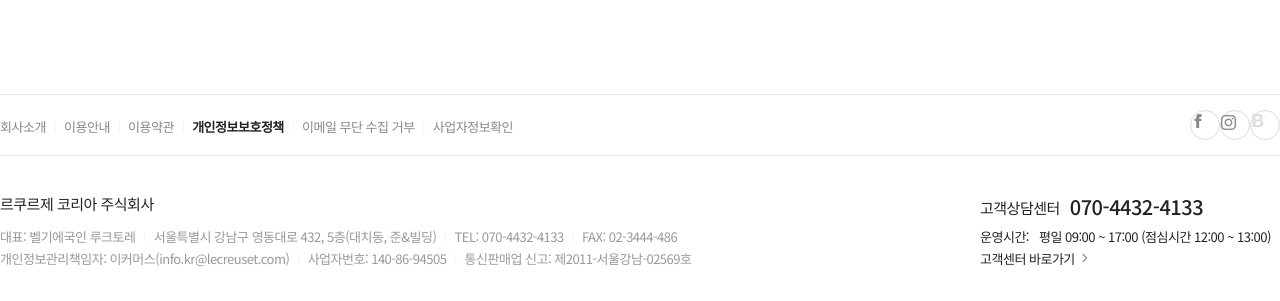
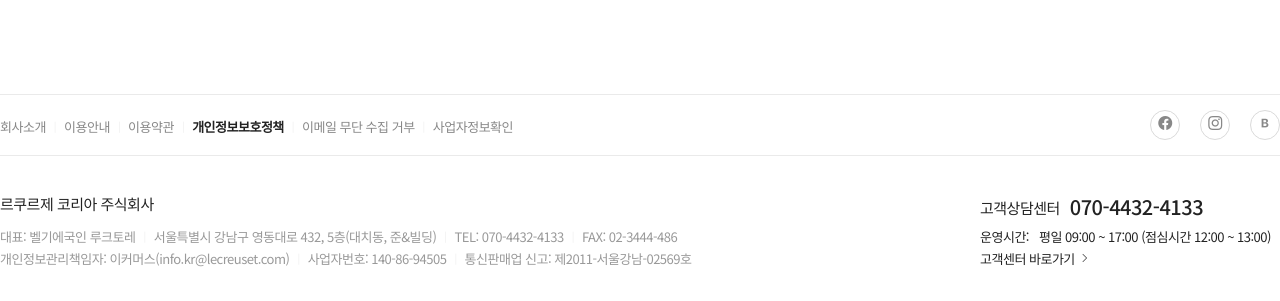
Before and after one commit to notgoodcom/lecrueset_re, a PHP site: page / in a window 1280 px wide. Shown: the part 2447-2748 px from the top of the page. Run offline with PHP 8.4, Linux system fonts and the light colour scheme; some libraries are stand-ins or nearby versions.

Commit message:
css수정

```diff
--- a/css/style.css
+++ b/css/style.css
@@ -343,17 +343,15 @@ a:hover {
                         border-radius: 100%;
                         width:30px;
                         height:30px;
+                        vertical-align: middle;
+                        text-align: center;
+                        margin-left:20px;
                     }
 
                         footer.footer .footerGnb .wrap .snsIconWrap a i {
                             color:#888;
+                            font-size:14px;
                         }
-                        footer.footer .footerGnb .wrap .snsIconWrap a svg {
-                            fill:#888;
-                            width:14px;
-                            height:14px;
-                        }
-
 
             footer.footer .footerWrap {
                 padding:20px 0;
--- a/footer.html
+++ b/footer.html
@@ -11,15 +11,13 @@
             </ul>
             <div class="snsIconWrap">
                 <a class="snsIcon-facebook">
-                    <svg xmlns="http://www.w3.org/2000/svg" width="24" height="24" viewBox="0 0 24 24"><path d="M9 8h-3v4h3v12h5v-12h3.642l.358-4h-4v-1.667c0-.955.192-1.333 1.115-1.333h2.885v-5h-3.808c-3.596 0-5.192 1.583-5.192 4.615v3.385z"/></svg>
+                    <i class="bi bi-facebook"></i>
                 </a>
                 <a class="snsIcon-instagram">
                     <i class="bi bi-instagram"></i>
                 </a>
                 <a class="snsIcon-blog">
-                    <svg width="11" height="14" viewBox="0 0 11 14" fill="none" xmlns="http://www.w3.org/2000/svg">
-                        <path d="M6.17522 13.0749C9.15323 13.0749 11 11.6341 11 9.333C11 7.60187 9.60856 6.30683 7.71372 6.1703V6.0974C8.43937 5.99499 9.10208 5.65284 9.5823 5.1327C10.0625 4.61255 10.3286 3.94865 10.3326 3.26078C10.3326 1.25925 8.68942 0 6.07057 0H0V13.0749H6.17522ZM2.92004 2.03865H5.31829C6.68004 2.03865 7.46343 2.63646 7.46343 3.6876C7.46343 4.79309 6.57398 5.43729 5.0171 5.43729H2.92004V2.03733V2.03865ZM2.92004 11.0363V7.24H5.36637C7.08729 7.24 8.02481 7.89215 8.02481 9.11561C8.02481 10.3656 7.11557 11.0363 5.43425 11.0363H2.91863H2.92004Z" fill="#DDDDDD"/>
-                    </svg>
+                    <i class="bi bi-type-bold"></i>
                 </a>
             </div>
         </div>
```
